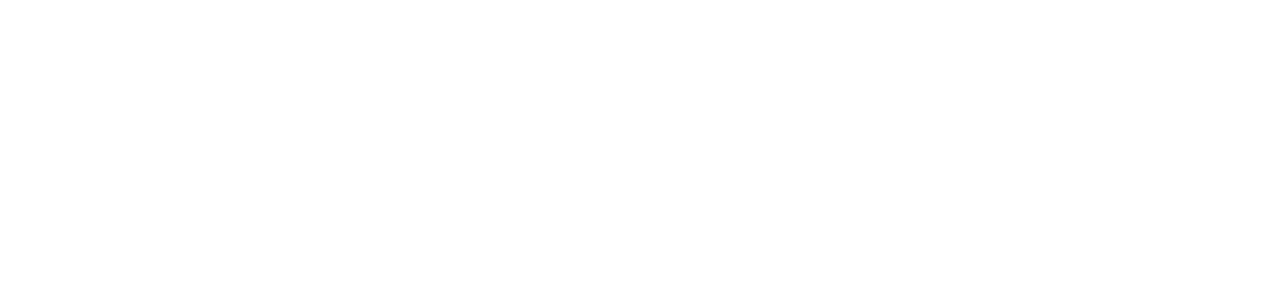
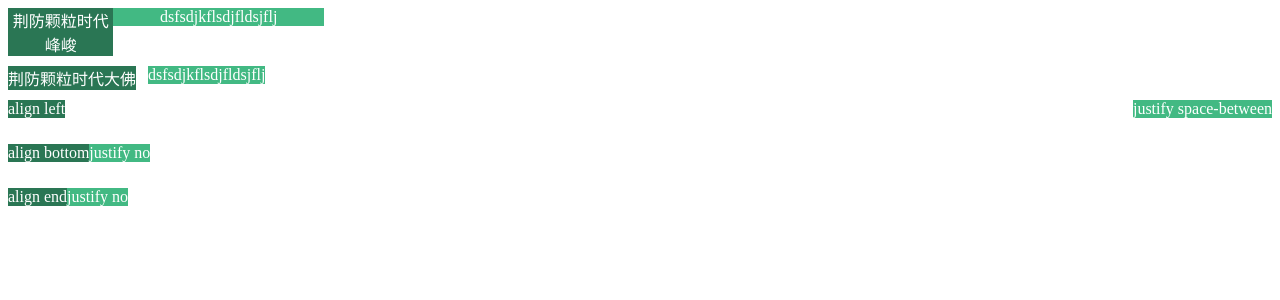
Before and after one commit to vita2333/vue2-taobao-mobile, a Vue app: page / in a window 1280 px wide. Shown: the top 300 px of the page. Built offline with nearby package versions, Linux system fonts and the light colour scheme.

Commit message:
feat: 🍕 layout: row + col

```diff
--- a/package.json
+++ b/package.json
@@ -33,6 +33,8 @@
     "gulp-conventional-changelog": "^2.0.29",
     "gulp-git": "^2.10.0",
     "gulp-util": "^3.0.8",
+    "less": "^3.10.3",
+    "less-loader": "^5.0.0",
     "minimist": "^1.2.0",
     "typescript": "^3.7.4",
     "vue-template-compiler": "^2.6.10"
--- /dev/null
+++ b/src/components/col/index.js
@@ -0,0 +1,41 @@
+import { createNamespace } from '../../utils/create'
+
+const [createComponent, bem] = createNamespace('col')
+
+export default createComponent({
+  props: {
+    span: [Number, String],
+    offset: [Number, String],
+    tag: {
+      type: String,
+      default: 'div',
+    },
+  },
+  computed: {
+    gutter() {
+      return (this.$parent && Number(this.$parent.gutter)) || 0
+    },
+    style() {
+      const padding = `${this.gutter / 2}px`
+      return this.gutter ? { paddingLeft: padding, paddingRight: padding } : {}
+    },
+  },
+
+  methods: {
+    onClick(event) {
+      this.$emit('click', event)
+    },
+  },
+  render() {
+    const { span, offset } = this
+    return (
+      <this.tag
+        style={this.style}
+        class={bem({ [span]: span, [`offset-${offset}`]: offset })}
+        onclick={this.onClick}
+      >
+        {this.$slots.default}
+      </this.tag>
+    )
+  },
+})
--- /dev/null
+++ b/src/components/col/index.less
@@ -0,0 +1,16 @@
+.vita-col {
+  float: left;
+  box-sizing: border-box;
+  min-height: 1px;
+}
+
+.generate-col(@n,@i:1) when(@i<=@n) {
+  .vita-col--@{i} {
+    width: @i*100% / 24;
+  }
+  .vita-col--offset-@{i} {
+    margin-left: @i*100% / 24;
+  }
+  .generate-col(@n, (@i+1));
+}
+.generate-col(24);
--- /dev/null
+++ b/src/components/row/index.js
@@ -0,0 +1,43 @@
+import { createNamespace } from '@/utils/create'
+
+const [createComponent, bem] = createNamespace('row')
+
+export default createComponent({
+  props: {
+    align: String,
+    justify: String,
+    tag: {
+      type: String,
+      default: 'div',
+    },
+    type: String,
+    gutter: {
+      type: [Number, String],
+      default: 0,
+    },
+  },
+  methods: {
+    onClick(event) {
+      this.$emit('click', event)
+    },
+  },
+  render() {
+    const { align, justify } = this
+    const flex = this.type === 'flex'
+    const margin = `-${Number(this.gutter) / 2}px`
+    const style = this.gutter ? { marginLeft: margin, marginRight: margin } : {}
+    return (
+      <this.tag
+        class={bem({
+          flex,
+          [`align-${align}`]: align,
+          [`justify-${justify}`]: justify,
+        })}
+        style={style}
+        onclick={this.onClick}
+      >
+        {this.$slots.default}
+      </this.tag>
+    )
+  },
+})
--- /dev/null
+++ b/src/components/row/index.less
@@ -0,0 +1,38 @@
+.vita-row {
+  &::after {
+    display: table;
+    clear: both;
+    content: '';
+  }
+
+  &--flex {
+    display: flex;
+    &::after {
+      display: none;
+    }
+  }
+
+  &--justify-center {
+    justify-content: center;
+  }
+
+  &--justify-end {
+    justify-content: flex-end;
+  }
+
+  &--justify-space-between {
+    justify-content: space-between;
+  }
+
+  &--justify-space-around {
+    justify-content: space-around;
+  }
+
+  &--align-center {
+    align-items: center;
+  }
+
+  &--align-bottom {
+    align-items: flex-end;
+  }
+}
--- a/src/main.ts
+++ b/src/main.ts
@@ -1,6 +1,6 @@
 import Vue from 'vue'
 import App from './App.vue'
-import router from '@/router'
+import router from '@/router/index'
 
 Vue.config.productionTip = false
 new Vue({
--- /dev/null
+++ b/src/views/Home.vue
@@ -0,0 +1,52 @@
+<template>
+  <div>
+    <vita-row>
+      <vita-col span="2">荆防颗粒时代峰峻</vita-col>
+      <vita-col span="4">dsfsdjkflsdjfldsjflj</vita-col>
+    </vita-row>
+    <vita-row gutter="12">
+      <vita-col>荆防颗粒时代大佛</vita-col>
+      <vita-col>dsfsdjkflsdjfldsjflj</vita-col>
+    </vita-row>
+    <vita-row type="flex" align="left" justify="space-between" tag="span">
+      <vita-col>align left</vita-col>
+      <vita-col>justify space-between</vita-col>
+    </vita-row>
+    <vita-row type="flex" align="bottom" tag="p">
+      <vita-col>align bottom</vita-col>
+      <vita-col>justify no</vita-col>
+    </vita-row>
+    <vita-row type="flex" align="end" tag="p">
+      <vita-col>align end</vita-col>
+      <vita-col>justify no</vita-col>
+    </vita-row>
+  </div>
+</template>
+
+<script lang="ts">
+import { Component, Vue } from 'vue-property-decorator'
+import row from '@/components/row/index'
+import col from '@/components/col/index'
+import '@/components/row/index.less'
+import '@/components/col/index.less'
+
+Vue.use(row)
+Vue.use(col)
+@Component({})
+export default class Home extends Vue {}
+</script>
+
+<style scoped lang="less">
+.vita-col {
+  color: #fff;
+  text-align: center;
+  background-clip: content-box;
+  margin-bottom: 10px;
+  &:nth-child(odd) {
+    background-color: #2a7654;
+  }
+  &:nth-child(even) {
+    background-color: #42b983;
+  }
+}
+</style>
```
Also changed, not shown: src/router/index.js (renamed from src/router/index.ts, +4 -4 lines), src/components/style/var.less (added), 1 other file (tests, documents, lock files or other folders).
